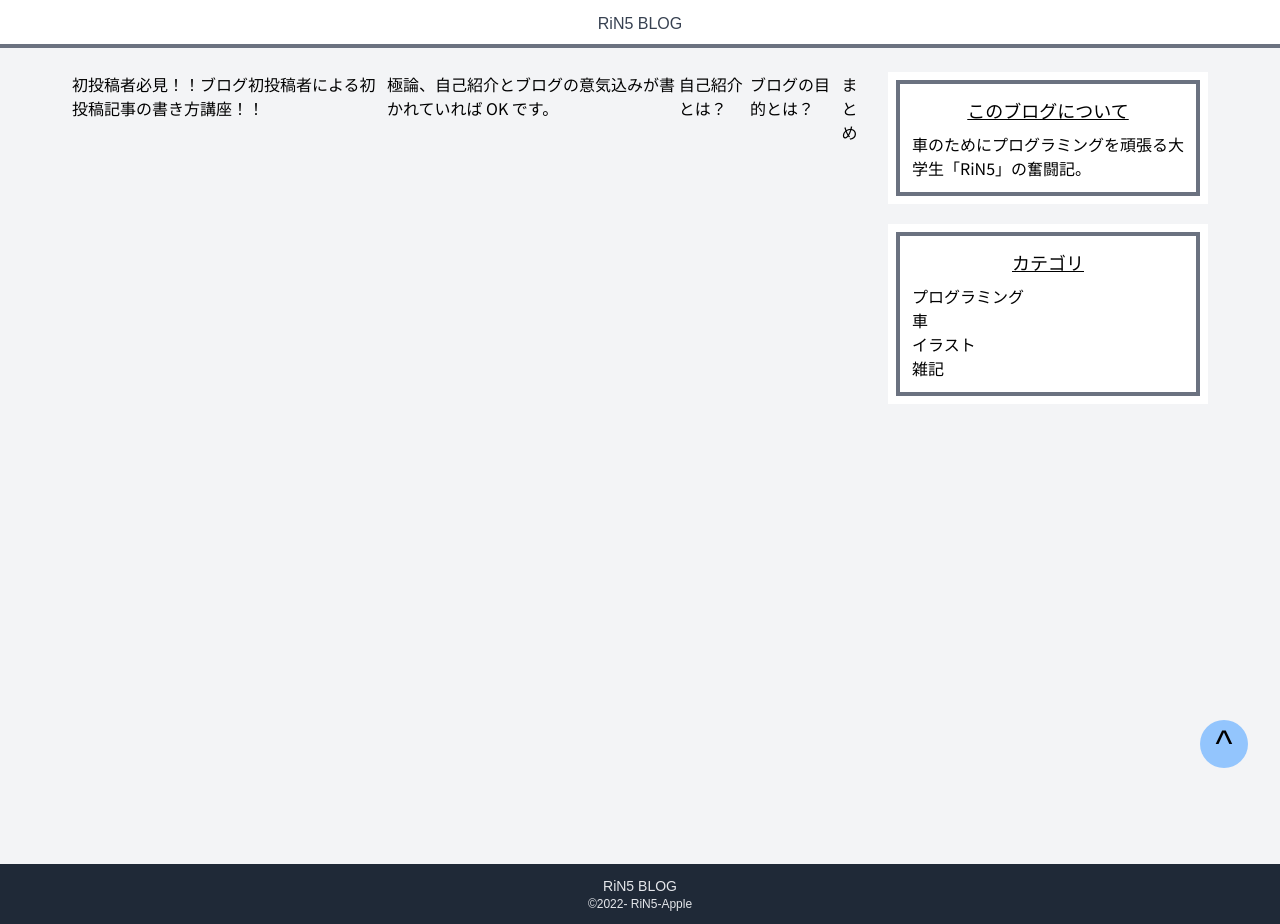
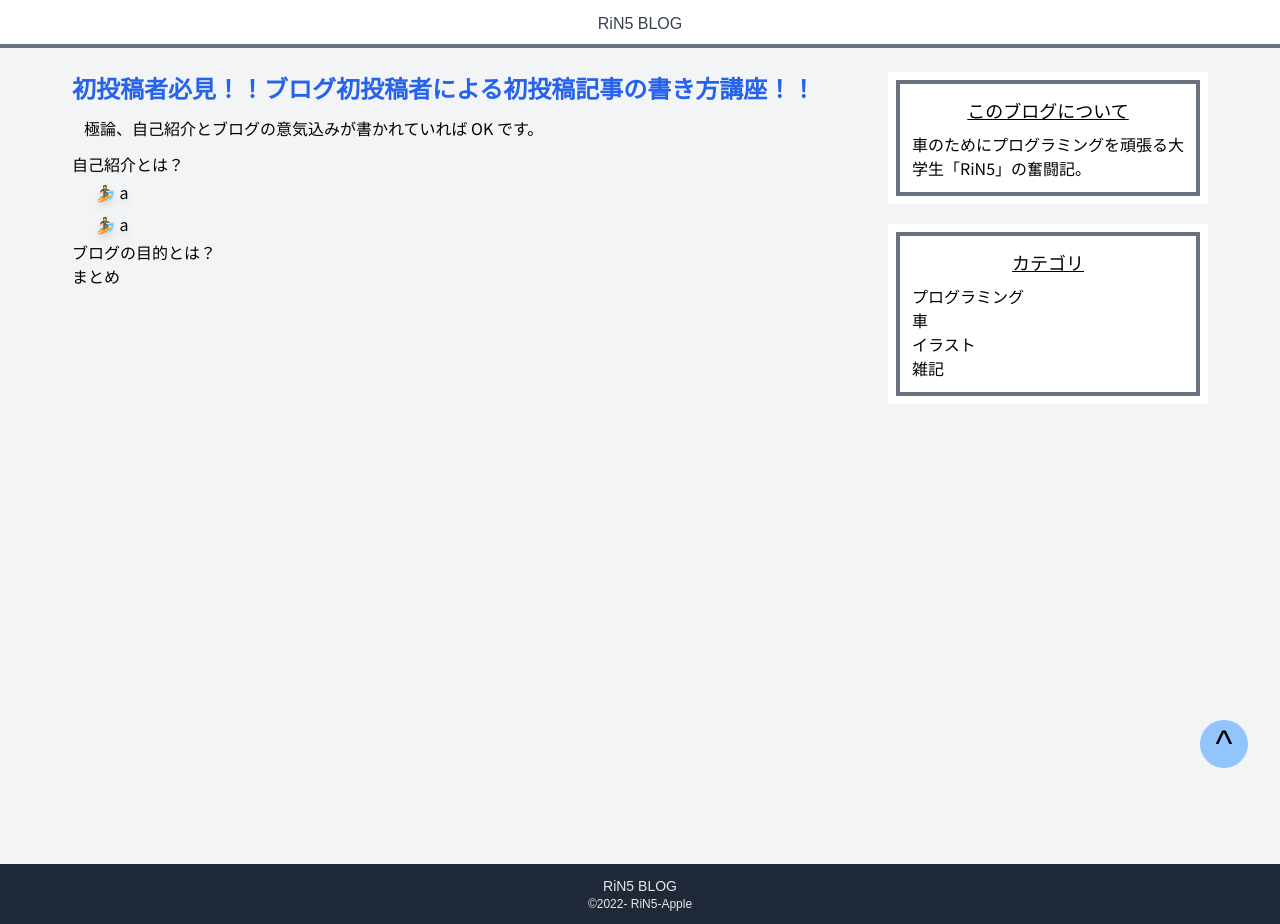
Before and after one commit to RiN-Apple/rin-apple-blog, a Next.js app: page /posts/2022_12_31first_post in a window 1280 px wide. Built offline with nearby package versions, Linux system fonts and the light colour scheme.

Commit message:
[update]: ブログレイアウトを仮で作成

```diff
--- /dev/null
+++ b/components/BlogLayout.tsx
@@ -0,0 +1,9 @@
+import type { NextPage } from 'next';
+import Link from 'next/link';
+
+// ブログ本文上下の設定
+const BlogLayout: NextPage = () => {
+  return <section className=''></section>;
+};
+
+export default BlogLayout;
--- a/components/Layout.tsx
+++ b/components/Layout.tsx
@@ -14,7 +14,7 @@ const Layout: NextPage = ({ children }: Props) => {
     <div className='flex min-h-screen flex-col'>
       <Header />
       <div className='mx-auto mt-4 flex min-h-screen w-full max-w-6xl flex-col gap-y-4 p-2 sm:flex-row sm:gap-x-4'>
-        <main className='mx-auto flex w-full'>{children}</main>
+        <main className='mx-auto flex w-full flex-col'>{children}</main>
         <SideBar />
       </div>
       <Footer />
--- a/pages/404.tsx
+++ b/pages/404.tsx
@@ -5,7 +5,7 @@ const About: NextPage = () => {
   return (
     <div>
       <Meta title='404NotFoundError' description='RiNBlogの404NotFoundError' />
-      <h1 className='pt-96 text-center text-3xl'>404 Not Found Error</h1>
+      <h1 className='pt-24 text-center text-3xl'>404 Not Found Error</h1>
     </div>
   );
 };
--- a/pages/_app.tsx
+++ b/pages/_app.tsx
@@ -2,10 +2,34 @@ import '../styles/globals.css';
 import type { AppProps } from 'next/app';
 import Layout from '../components/Layout';
 
+import { ReactNode } from 'react';
+import { MDXProvider } from '@mdx-js/react';
+
+// 生成されたHTMLで使用するコンポーネント
+function H1(props: { children?: ReactNode }) {
+  return <h1 className='text-2xl font-bold text-blue-600'>{props.children}</h1>;
+}
+
+function P(props: { children?: ReactNode }) {
+  return <p className='p-3'>{props.children}</p>;
+}
+
+function Li(props: { children?: ReactNode }) {
+  return <li className='list-item list-outside px-6 py-1 drop-shadow-lg'>🏄 {props.children}</li>;
+}
+
+const components = {
+  h1: H1,
+  p: P,
+  li: Li,
+};
+
 function MyApp({ Component, pageProps }: AppProps) {
   return (
     <Layout>
-      <Component {...pageProps} />
+      <MDXProvider components={components}>
+        <Component {...pageProps} />
+      </MDXProvider>
     </Layout>
   );
 }
--- a/pages/posts/2022_12_31first_post.mdx
+++ b/pages/posts/2022_12_31first_post.mdx
@@ -1,3 +1,5 @@
+import Meta from '../../components/Meta';
+
 export const meta = {
   title: '初投稿者必見！！ブログ初投稿者による初投稿記事の書き方講座！！',
   category: '雑記',
@@ -14,6 +16,11 @@ export const meta = {
 
 ## 自己紹介とは？
 
+- a
+- a
+
 ## ブログの目的とは？
 
 ## まとめ
+
+<Meta title={meta.title + ' | RiN5 BLOG'} description={meta.outline}></Meta>
```
